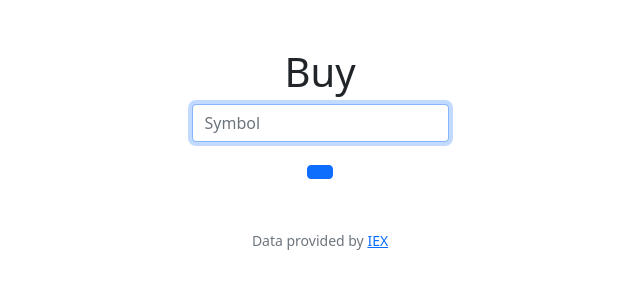
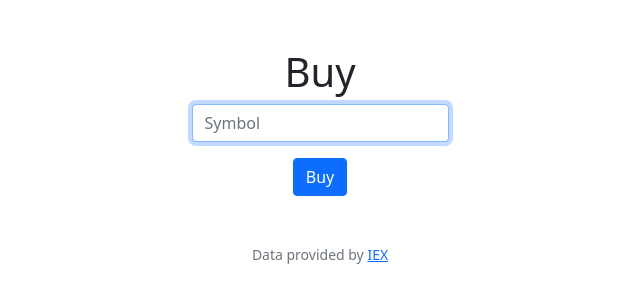
Before and after one commit to johnbull-eghianruwa/cs50x-assignments-and-finalProject, a Flask app: template finance/templates/buy.html in a window 1280 px wide. Shown: the part 76-379 px from the top of the page, without its empty margins (320-960 px from the left). Run offline with Flask 3, Linux system fonts and the light colour scheme; the template is opened without the code that fills it, so the values that code supplies are empty; some libraries are stand-ins or nearby versions.

Commit message:
Thu, Sep 28, 2023, 9:49 PM +02:00

```diff
--- a/finance/templates/buy.html
+++ b/finance/templates/buy.html
@@ -10,6 +10,6 @@
         <div class="mb-3">
             <input autocomplete="off" autofocus class="form-control mx-auto w-auto"  name="symbol" placeholder="Symbol" type="text">
         </div>
-        <button class="btn btn-primary" type="submit"></button>
+        <button class="btn btn-primary" type="submit">Buy</button>
     </form>
 {% endblock %}
```
